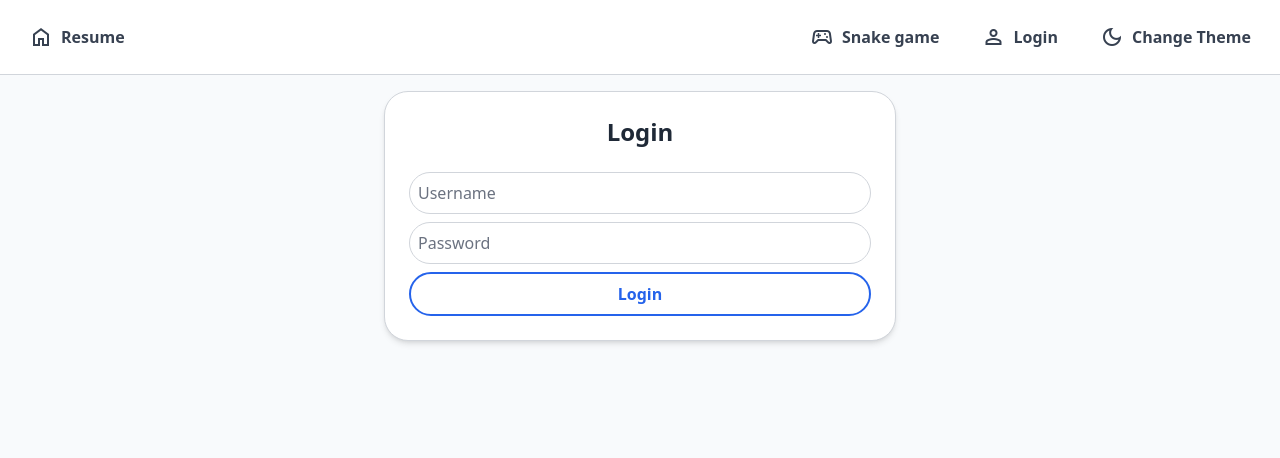
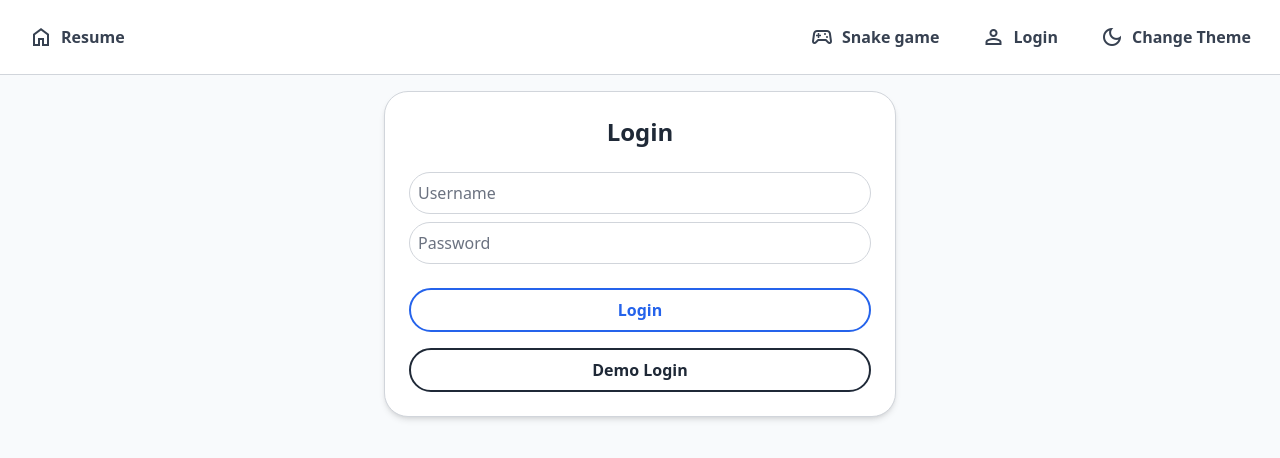
Before and after one commit to BI8US/portfolio-frontend, a React (Create React App) app: page /login in a window 1280 px wide. Shown: the top 458 px of the page. Built offline with nearby package versions, Linux system fonts and the light colour scheme; no server answers.

Commit message:
Add demo login, change resume blocks order, some style changes

```diff
--- a/src/components/games/Snake.tsx
+++ b/src/components/games/Snake.tsx
@@ -170,12 +170,12 @@ export const Snake: React.FC = () => {
         <div className="flex flex-col items-center justify-center w-full h-full">
             <div className="relative p-2 bg-content border-2 border-border rounded-3xl shadow-lg">
                 <div className="absolute top-4 left-4 z-10 pointer-events-none">
-                    <div className="bg-page/50 px-2 py-1 rounded-lg border border-border text-xs font-mono text-text-secondary shadow-sm">
+                    <div className="bg-page/50 px-2 py-1 rounded-3xl border border-border text-xs font-mono text-text-secondary shadow-sm">
                         BEST: {highScore}
                     </div>
                 </div>
                 <div className="absolute top-4 right-4 z-10 pointer-events-none">
-                    <div className="bg-page/50 px-2 py-1 rounded-lg border border-border text-xs font-mono font-bold text-text-primary shadow-sm">
+                    <div className="bg-page/50 px-2 py-1 rounded-3xl border border-border text-xs font-mono font-bold text-text-primary shadow-sm">
                         SCORE: {score}
                     </div>
                 </div>
@@ -193,7 +193,8 @@ export const Snake: React.FC = () => {
                                 Game Over!
                             </div>
                         )}
-                        <div className="text-text-primary mb-6 text-lg">Score: {score}</div>
+                        <div className="text-text-primary text-lg">Score: {score}</div>
+                        <div className="text-text-primary font-medium mb-6 text-lg">Best: {highScore}</div>
 
                         <Button
                             type="primary"
--- a/src/components/resume/ResumeCardHeader.tsx
+++ b/src/components/resume/ResumeCardHeader.tsx
@@ -41,7 +41,13 @@ export const ResumeCardHeader: React.FC<ResumeCardProps> = ({ resume, onEditClic
                     <div className="flex-1">
                             <h2 className="text-2xl font-bold text-text-primary">{resume.fullName}</h2>
                             {resume.intro && (
-                                <p className="text-text-secondary italic mb-2">{resume.intro}</p>
+                                <p className="text-text-secondary italic">{resume.intro}</p>
+                            )}
+                            {resume.location && (
+                                <p className='flex items-center italic text-text-muted mb-2'>
+                                    <span className="material-symbols-outlined text-text-muted">location_on</span>
+                                    {resume.location}
+                                </p>
                             )}
                         <div className="flex flex-wrap text-text-secondary mt-2 gap-2">
                             {resume.mediaLinks && (
@@ -66,12 +72,6 @@ export const ResumeCardHeader: React.FC<ResumeCardProps> = ({ resume, onEditClic
                                     <span className="material-symbols-outlined">call</span>
                                     {resume.phone}
                                 </button>
-                            )}
-                            {resume.location && (
-                                <p className='flex items-center gap-1 border border-border p-2 rounded-full hover:bg-border'>
-                                    <span className="material-symbols-outlined">location_on</span>
-                                    {resume.location}
-                                </p>
                             )}
                         </div>
                     </div>
--- a/src/pages/ActiveResumePage.tsx
+++ b/src/pages/ActiveResumePage.tsx
@@ -86,16 +86,16 @@ export default function ActiveResumePage() {
                 <ResumeCardSkills skills={skills} />
             )}
 
-            {educations && educations.length > 0 && (
-                <ResumeCardEducations educations={educations} />
+            {workExperiences && workExperiences.length > 0 && (
+                <ResumeCardWorkExperiences workExperiences={workExperiences} />
             )}
 
             {projects && projects.length > 0 && (
                 <ResumeCardProjects projects={projects} />
             )}
 
-            {workExperiences && workExperiences.length > 0 && (
-                <ResumeCardWorkExperiences workExperiences={workExperiences} />
+            {educations && educations.length > 0 && (
+                <ResumeCardEducations educations={educations} />
             )}
         </ContentPage>
     );
--- a/src/pages/LoginPage.tsx
+++ b/src/pages/LoginPage.tsx
@@ -22,6 +22,15 @@ export const LoginPage = () => {
         }
     };
 
+    const handleDemoSubmit = async (e: React.FormEvent) => {
+        e.preventDefault();
+        try {
+            await loginMutation.mutateAsync({userName: "testuser", password: "testuserpassword"});
+            navigate("/");
+        } catch {
+        }
+    };
+
     return (
         <ContentPage>
             <ContentCard className="max-w-lg">
@@ -40,13 +49,23 @@ export const LoginPage = () => {
                         placeholder="Password"
                         value={password}
                         onChange={(e) => setPassword(e.target.value)}
+                        className="mb-6"
                     />
 
                     <Button
                         type="primary"
+                        className="w-full mb-4"
+                    >
+                        {loginMutation.isPending ? "Logging in..." : "Login"}
+                    </Button>
+
+                    <Button
+                        type="secondary"
+                        htmlType="button"
+                        onClick={handleDemoSubmit}
                         className="w-full"
                     >
-                        {loginMutation.isPending ? "Logging in..." : "Login"}
+                        Demo Login
                     </Button>
 
                     {loginMutation.isError && (
--- a/src/pages/ResumeEditPage.tsx
+++ b/src/pages/ResumeEditPage.tsx
@@ -136,9 +136,9 @@ export const ResumeEditPage: React.FC = () => {
         <ContentPage>
             <ResumeCardHeader resume={resume} onEditClick={() => handleOpenModal("header")} />
             <ResumeCardSkills skills={skills? skills : []} onEditClick={() => handleOpenModal("skills")} />
+            <ResumeCardWorkExperiences workExperiences={workExperiences? workExperiences : []} onEditClick={() => handleOpenModal("workExperiences")} />
+            <ResumeCardProjects projects={projects? projects : []} onEditClick={() => handleOpenModal("projects")} />
             <ResumeCardEducations educations={educations? educations : []} onEditClick={() => handleOpenModal("educations")} />
-            <ResumeCardProjects projects={projects? projects : []} onEditClick={() => handleOpenModal("projects")} />
-            <ResumeCardWorkExperiences workExperiences={workExperiences? workExperiences : []} onEditClick={() => handleOpenModal("workExperiences")} />
 
             {activeModal === 'header' && (
                 <ResumeEditHeaderModal resumeItem={resume} onSubmit={handleHeaderSubmit} onCancel={handleCloseModal} />
@@ -146,9 +146,9 @@ export const ResumeEditPage: React.FC = () => {
             {activeModal === 'skills' && (
                 <ResumeEditSkillsModal skills={skills ? skills : []} onSubmit={handleSkillsSubmit} onCancel={handleCloseModal} />
             )}
+            {activeModal === 'workExperiences' && (<ResumeEditWorkExperiencesModal workExperiences={workExperiences ? workExperiences : []} onSubmit={handleWorkExperiencesSubmit} onCancel={handleCloseModal} />)}
+            {activeModal === 'projects' && (<ResumeEditProjectsModal projects={projects ? projects : []} onSubmit={handleProjectsSubmit} onCancel={handleCloseModal} />)}
             {activeModal === 'educations' && (<ResumeEditEducationsModal educations={educations ? educations : []} onSubmit={handleEducationsSubmit} onCancel={handleCloseModal} />)}
-            {activeModal === 'projects' && (<ResumeEditProjectsModal projects={projects ? projects : []} onSubmit={handleProjectsSubmit} onCancel={handleCloseModal} />)}
-            {activeModal === 'workExperiences' && (<ResumeEditWorkExperiencesModal workExperiences={workExperiences ? workExperiences : []} onSubmit={handleWorkExperiencesSubmit} onCancel={handleCloseModal} />)}
         </ContentPage>
     );
 };
```
